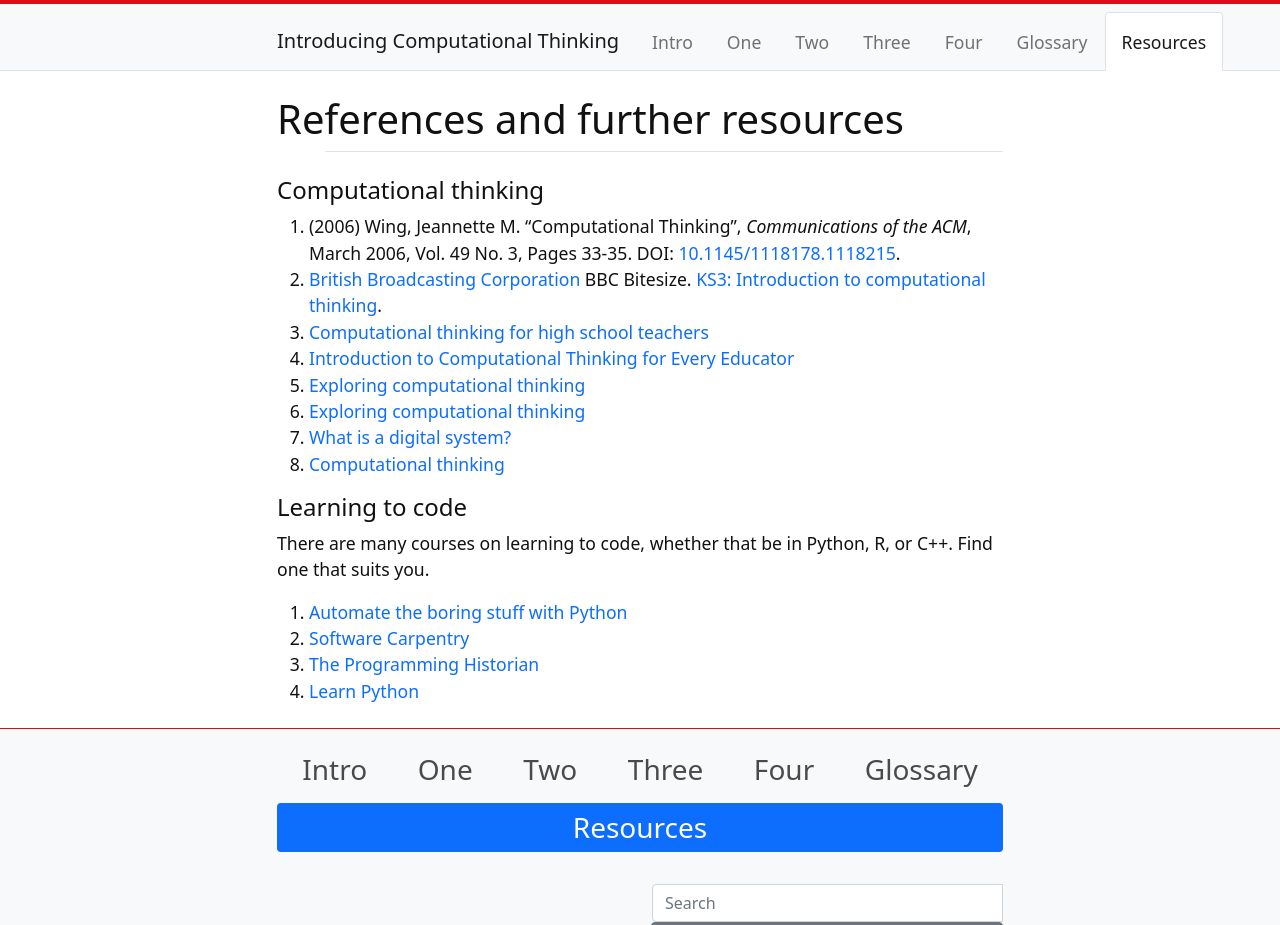
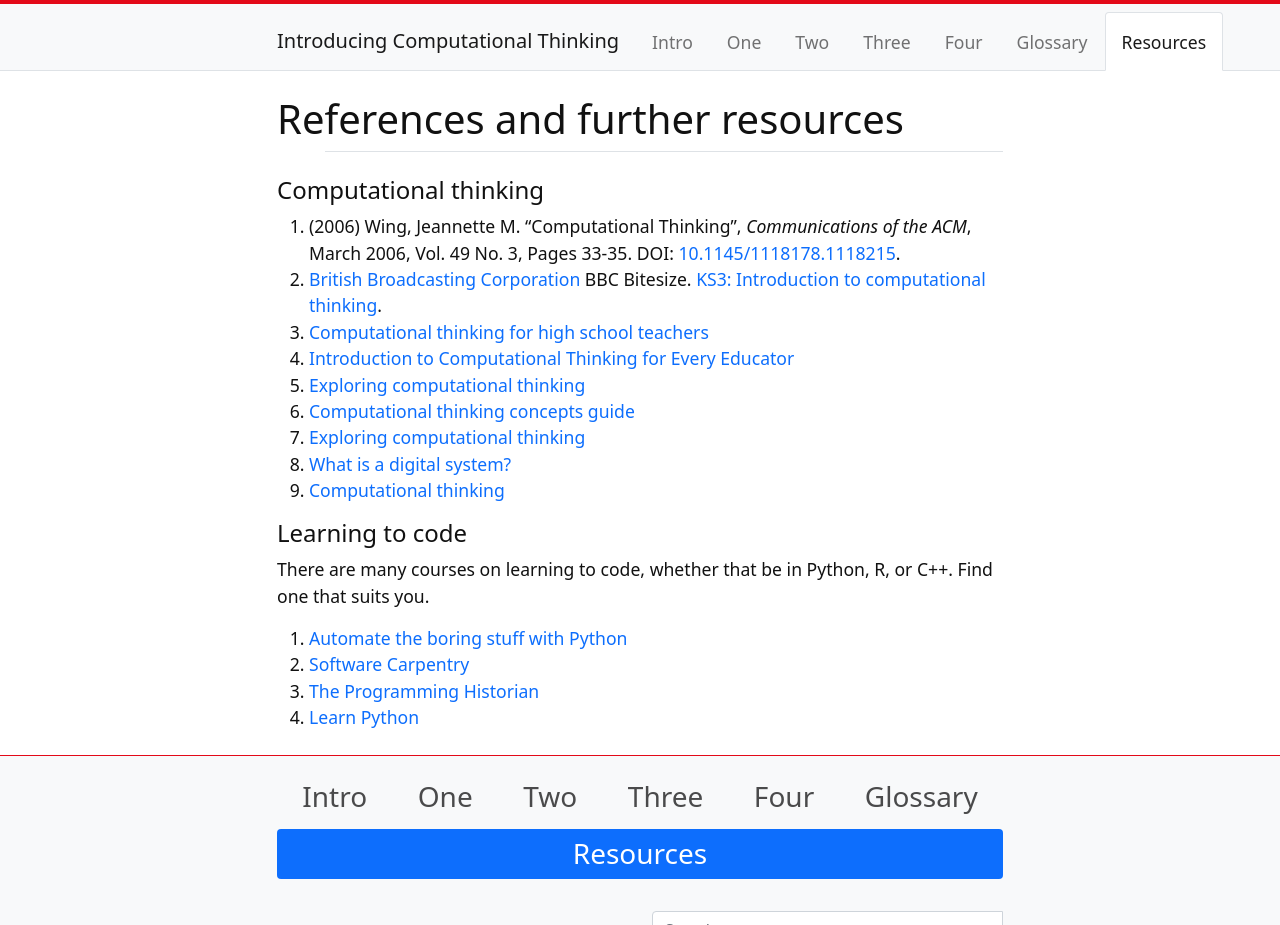
Before and after one commit to weaverbel/intro-computational-thinking, a Jekyll site: the page built from content/6-resources.md, in a window 1280 px wide, cut to the strip 0-925 px from the top of the page. Built offline with Jekyll 4.4.1, drawn with Linux system fonts in a browser that asks for light colours.

Commit message:
Update 6-resources.md
add concepts

```diff
--- a/content/6-resources.md
+++ b/content/6-resources.md
@@ -10,9 +10,10 @@ nav: Resources
 3. [Computational thinking for high school teachers](https://ctpdonline.org/)
 4. [Introduction to Computational Thinking for Every Educator](https://www.iste.org/professional-development/iste-u/computational-thinking)
 5. [Exploring computational thinking](https://learn.iste.org/d2l/lor/search/search_results.d2l?ou=6606&lrepos=1006)
-6. [Exploring computational thinking](https://edu.google.com/resources/programs/exploring-computational-thinking/)
-7. [What is a digital system?](https://www.digitaltechnologieshub.edu.au/search#/site-search?pageNumber=1&keyword=GoogleCT)
-8. [Computational thinking](https://www.youtube.com/watch?v=dHWmnayy8MY)
+6. [Computational thinking concepts guide](https://docs.google.com/document/d/1Hyb2WKJrjT7TeZ2ATq6gsBhkQjSZwTH-xfpVMFEn2F8/edit)
+7. [Exploring computational thinking](https://edu.google.com/resources/programs/exploring-computational-thinking/)
+8. [What is a digital system?](https://www.digitaltechnologieshub.edu.au/search#/site-search?pageNumber=1&keyword=GoogleCT)
+9. [Computational thinking](https://www.youtube.com/watch?v=dHWmnayy8MY)
 
 #### Learning to code
 
```
